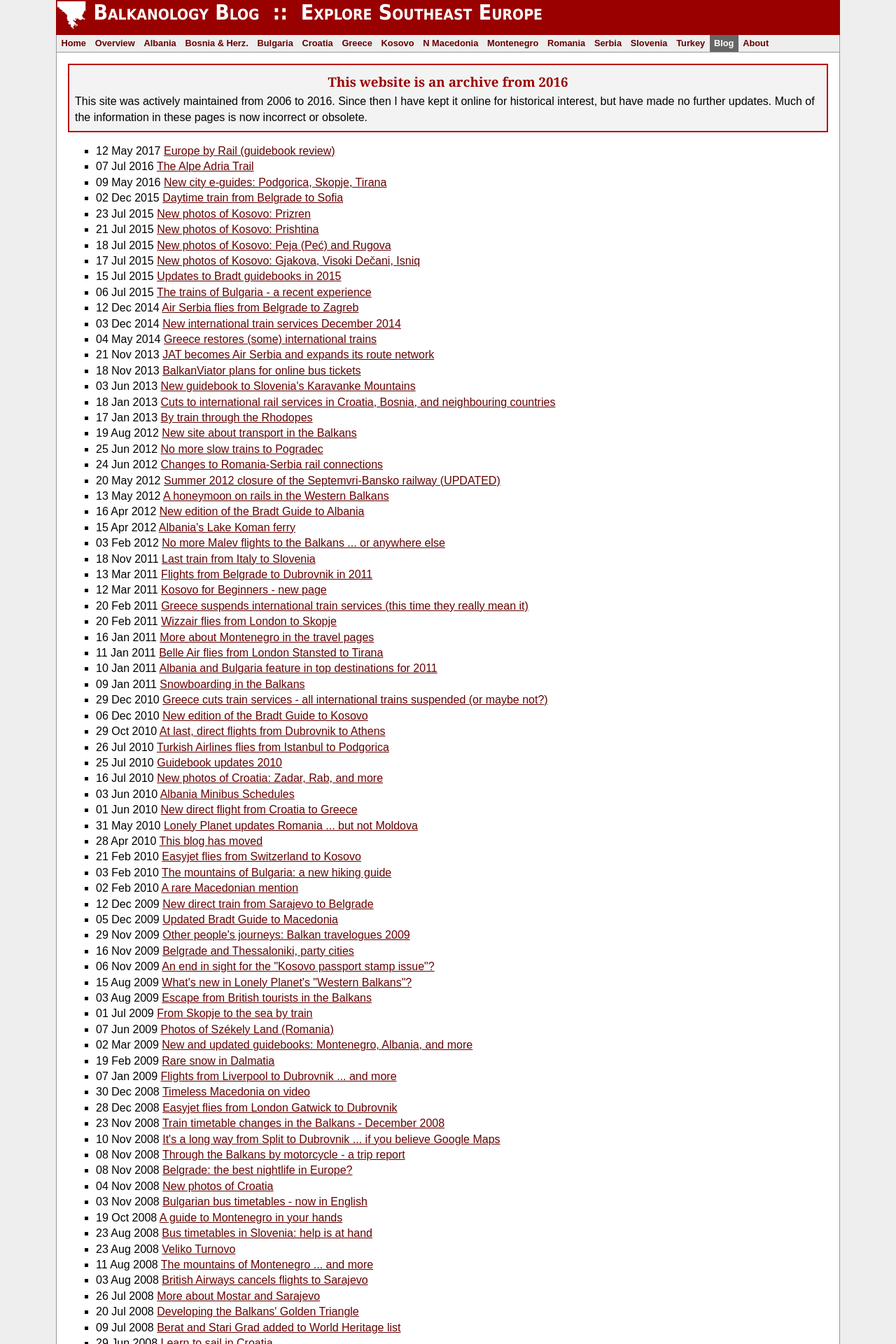
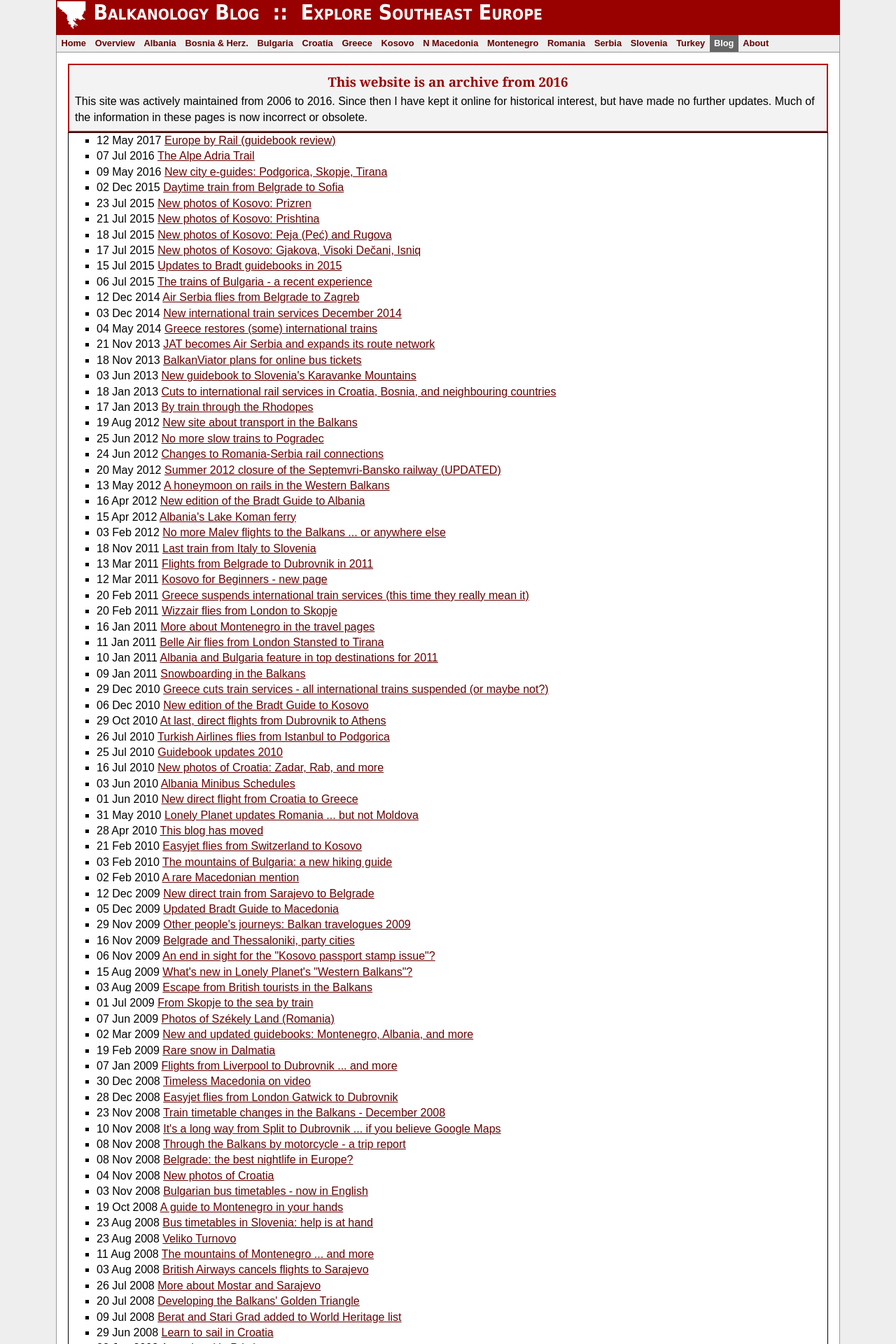
Before and after one commit to alangranteu/Balkanology-Blog, a Jekyll site: the page built from index.html, in a window 1280 px wide. Shown: the top 1920 px of the page at 70% size. Built offline with Jekyll 4.4.1, drawn with Linux system fonts in a browser that asks for light colours.

Commit message:
Update custom.css

```diff
--- a/assets/css/custom.css
+++ b/assets/css/custom.css
@@ -27,6 +27,9 @@ span.postdate {
 ul { list-style-type: square; }
 ul.separated li { margin-bottom: 0.3em; }
 ul.runon { margin-top: -0.7em ; }
+
+ul.posts { margin: 0; border: 1px solid black;}
+
 blockquote { font-style: italic; }
 .quotesource {
   margin-left: 10em;
```
